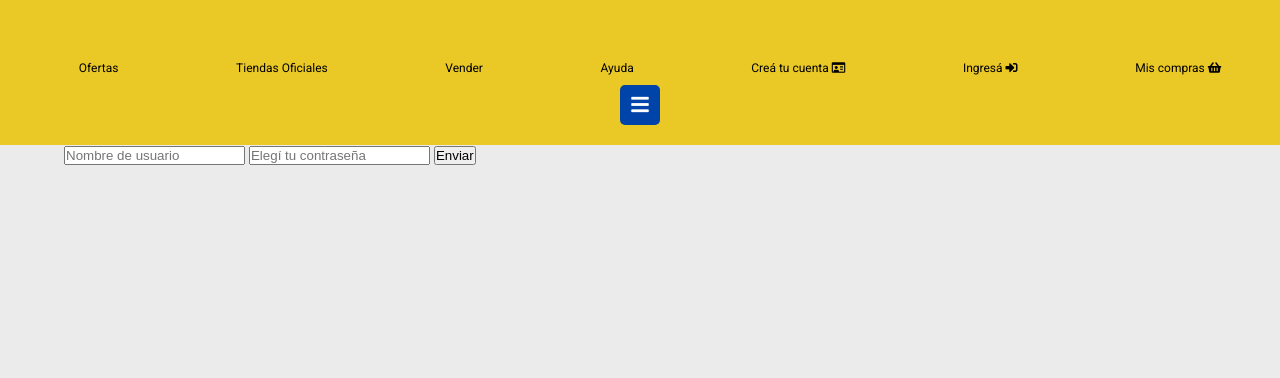
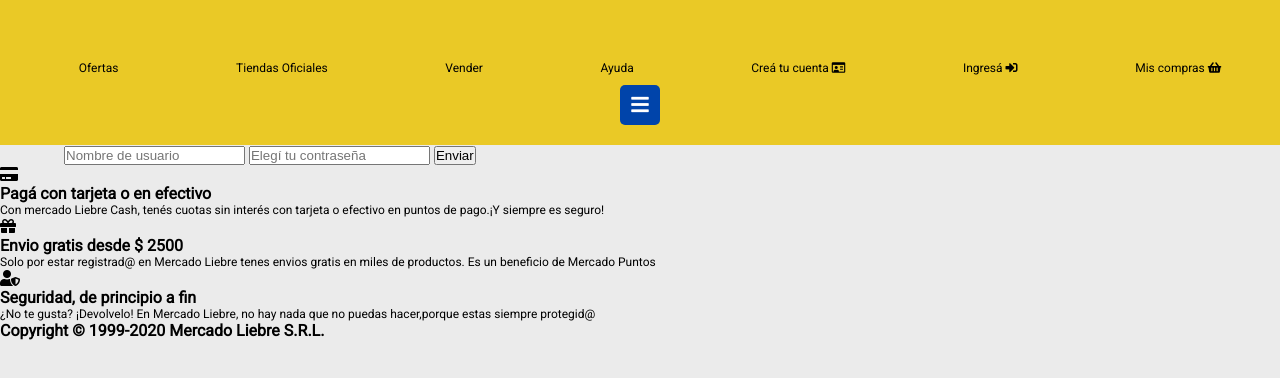
Before and after one commit to adrian-commit/heroku_demo_mercadoL, a website: page views/login.html in a window 1280 px wide. Shown: the part 260-638 px from the top of the page. Drawn offline with Linux system fonts and the light colour scheme; files that its build step writes are made by us from their sources; files whose address does not match are found by name.

Commit message:
cambios en el footer en las views

```diff
--- a/public/style.css
+++ b/public/style.css
@@ -114,19 +114,27 @@
 }
 
 .discount{
-    width: 70%;
+    width: 50%;
+
 }
+
+
 
 .discount,
 .description{
     font-size: 16px;
     font-weight: normal;
+
 }
+
+
 
 h3,
 .description{
     color: #666;
 }
+
+
 
 .description{
     display: none;
@@ -145,7 +153,8 @@
 main section article{
     background-color: #fff;
     margin: 10px 0px;
-}
+
+    }
 
 main section article img{
     width: 100%;
@@ -191,6 +200,7 @@
 
     main section article{
         box-shadow: 0px 0px 10px rgb(100, 100, 100);
+
     }
 
     main section div.products{
--- a/views/login.html
+++ b/views/login.html
@@ -45,6 +45,29 @@
             </form>
         </main>
         <footer>
+            <section>
+            <article class="section-footer">
+                <i class="fas fa-credit-card"></i>
+                <h4>Pagá con tarjeta o en efectivo</h4>
+                <p>Con mercado Liebre Cash, tenés cuotas sin interés con tarjeta o efectivo en puntos de pago.¡Y siempre es seguro!</p>
+            </article>
+                <article>
+                    <i class="fas fa-gift"></i>
+                    <h4> Envio gratis desde $ 2500</h4>
+                    <p>Solo por estar registrad@ en Mercado Liebre tenes envios gratis en miles de productos. Es un beneficio de Mercado Puntos</p>
+                </article>
+                <article>
+                    <i class="fas fa-user-shield"></i>
+                    <h4>Seguridad, de principio a fin</h4>
+                    <p>¿No te gusta? ¡Devolvelo! En Mercado Liebre, no hay nada que no puedas hacer,porque estas siempre protegid@ </p>
+                </article>
+
+
+
+
+                <h4>Copyright © 1999-2020 Mercado Liebre S.R.L.</h4>
+
+        </section>
 
         </footer>
     </body>
```
Also changed, not shown: views/home.html (+1 -1 lines), views/register.html (+23 -0 lines).
